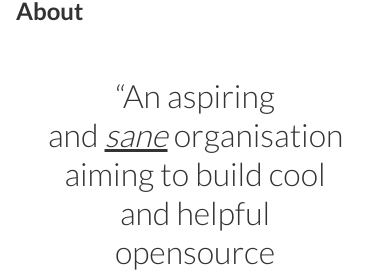
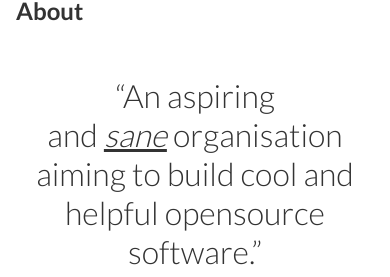
Before and after one commit to sanesource/sanesource.org, a Next.js app: page / in a window 390 px wide. Shown: the part 554-831 px from the top of the page. Built offline with nearby package versions, Linux system fonts and the light colour scheme; no server answers.

Commit message:
fix: about text margin

```diff
--- a/styles/Home.module.css
+++ b/styles/Home.module.css
@@ -39,3 +39,9 @@
   margin: 2rem;
   font-weight: 300;
 }
+
+@media only screen and (max-width: 600px) {
+  .wrapper > q {
+    margin: 2rem 0;
+  }
+}
```
